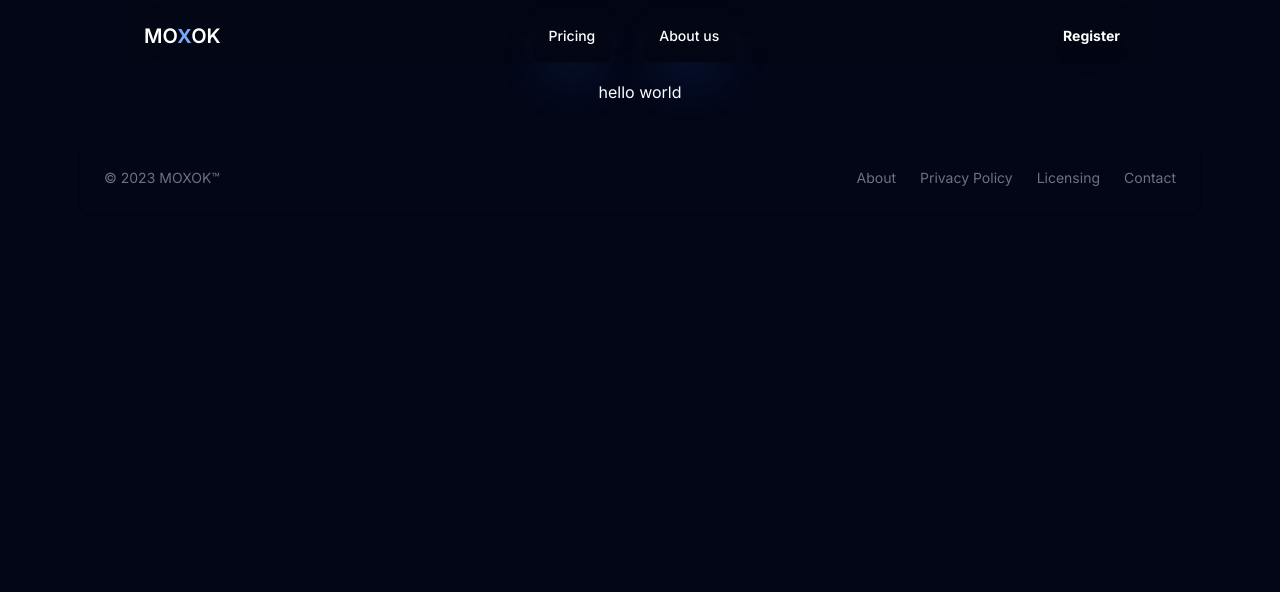
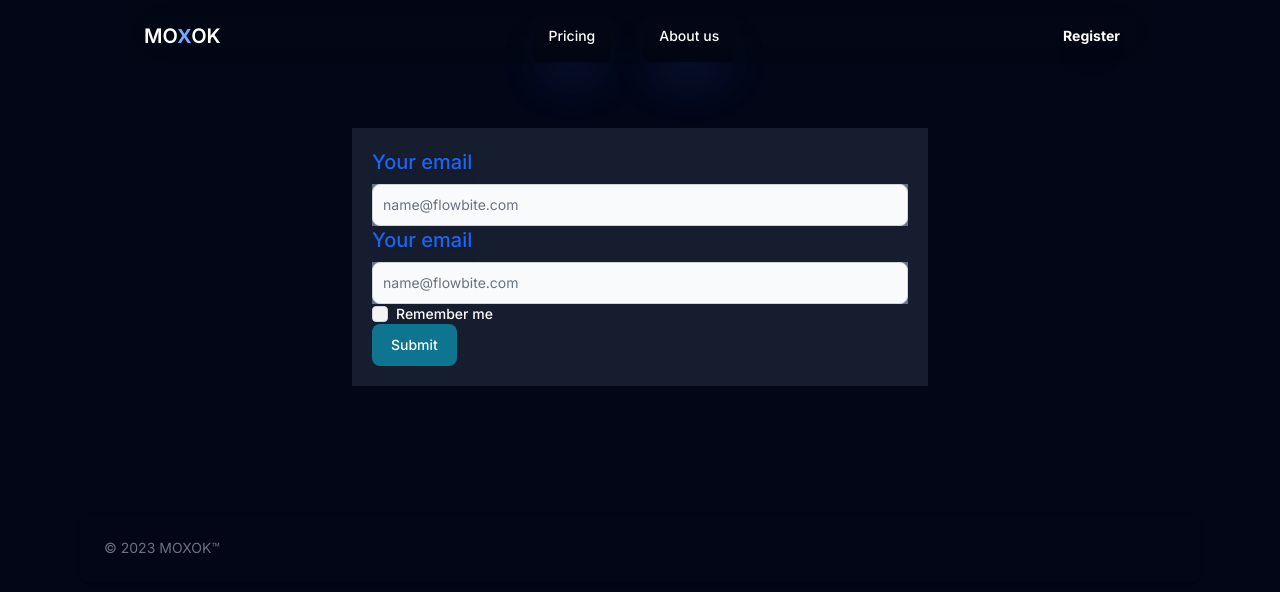
Before and after one commit to mh-miyad/MOXOK, a Next.js app: page /register in a window 1280 px wide. Shown: the top 592 px of the page. Built offline with nearby package versions, Linux system fonts and the light colour scheme.

Commit message:
add her name

```diff
--- a/src/Components/Footer/FooterComp.tsx
+++ b/src/Components/Footer/FooterComp.tsx
@@ -14,7 +14,7 @@ const FooterComp = () => {
         year={2023}
       />
       <Footer.LinkGroup>
-        <Footer.Link href="#">
+        {/* <Footer.Link href="#">
           About
         </Footer.Link>
         <Footer.Link href="#">
@@ -25,7 +25,7 @@ const FooterComp = () => {
         </Footer.Link>
         <Footer.Link href="#">
           Contact
-        </Footer.Link>
+        </Footer.Link> */}
       </Footer.LinkGroup>
     </Footer>
     </MaxWidthWrapper>
--- /dev/null
+++ b/src/Components/ui/input.tsx
@@ -0,0 +1,25 @@
+import * as React from "react"
+
+import { cn } from "@/lib/utils"
+
+export interface InputProps
+  extends React.InputHTMLAttributes<HTMLInputElement> {}
+
+const Input = React.forwardRef<HTMLInputElement, InputProps>(
+  ({ className, type, ...props }, ref) => {
+    return (
+      <input
+        type={type}
+        className={cn(
+          "flex h-10 w-full rounded-md border border-input bg-background px-3 py-2 text-sm ring-offset-background file:border-0 file:bg-transparent file:text-sm file:font-medium placeholder:text-muted-foreground focus-visible:outline-none focus-visible:ring-2 focus-visible:ring-ring focus-visible:ring-offset-2 disabled:cursor-not-allowed disabled:opacity-50",
+          className
+        )}
+        ref={ref}
+        {...props}
+      />
+    )
+  }
+)
+Input.displayName = "Input"
+
+export { Input }
--- a/src/app/register/page.tsx
+++ b/src/app/register/page.tsx
@@ -1,12 +1,90 @@
+'use client'
 import React from 'react'
+import { useForm, SubmitHandler } from "react-hook-form"
+import {
+  Button,
+  Checkbox,
+  FileInput,
+  Label,
+  Radio,
+  RangeSlider,
+  Select,
+  Textarea,
+  TextInput,
+  ToggleSwitch,
+} from 'flowbite-react';
 
-const Register  = () => {
+type Inputs = {
+  email: string,
+  name: string,
+  password: string
+}
+
+const Register = () => {
+   const {
+    register,
+    handleSubmit,
+    watch,
+    formState: { errors },
+  } = useForm<Inputs>()
+  const onSubmit: SubmitHandler<Inputs> = (data) => {
+    const { email } = data
+    alert(email)
+
+  }
+
+
   return (
       <div className='mt-20 text-center'>
 
+      <div className='max-w-xl mx-auto text-white '>
+          <form onSubmit={handleSubmit(onSubmit)} className='bg-slate-600/30 p-5 my-32  text-start  '>
 
-       hello world
-
+      <div>
+        <div className="mb-2 block">
+          <Label
+            htmlFor="email"
+                value="Your email"
+                className='text-blue-600 text-xl drop-shadow-lg  font-medium'
+          />
+        </div>
+        <TextInput
+          id="email1"
+          placeholder="name@flowbite.com"
+          required
+              type="email"
+              {...register("email")}
+              className='bg-slate-500 text-white'
+        />
+      </div>
+      <div>
+        <div className="mb-2 block">
+          <Label
+            htmlFor="email"
+                value="Your email"
+                className='text-blue-600 text-xl drop-shadow-lg  font-medium'
+          />
+        </div>
+        <TextInput
+          id="email1"
+          placeholder="name@flowbite.com"
+          required
+              type="email"
+              {...register("email")}
+              className='bg-slate-500 text-white'
+        />
+      </div>
+      <div className="flex items-center gap-2">
+        <Checkbox id="remember" />
+        <Label htmlFor="remember" className='text-white '>
+          Remember me
+        </Label>
+      </div>
+      <Button type="submit">
+        Submit
+      </Button>
+    </form>
+    </div>
       </div>
   )
 }
```
Also changed, not shown: src/config.ts (+15 -15 lines).
